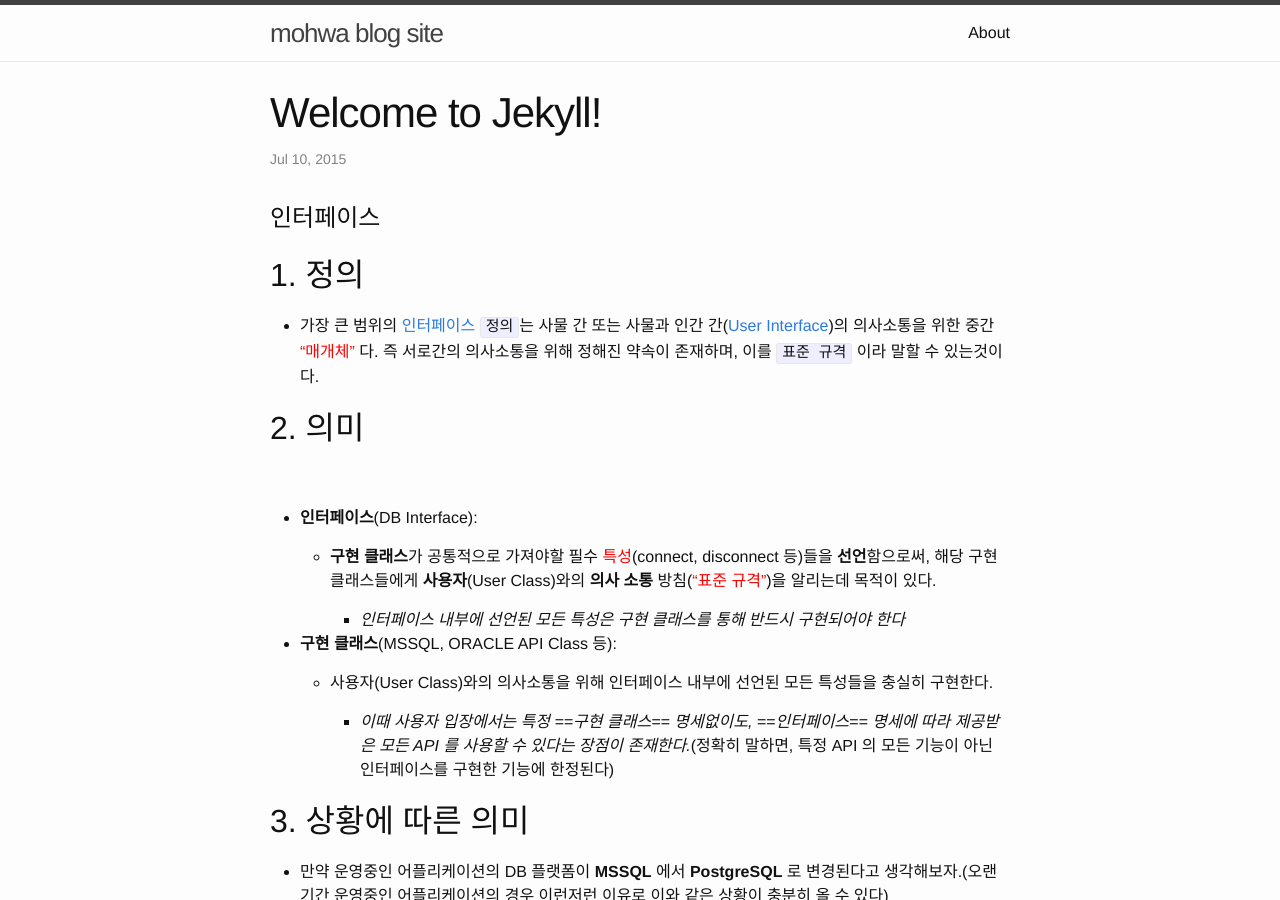
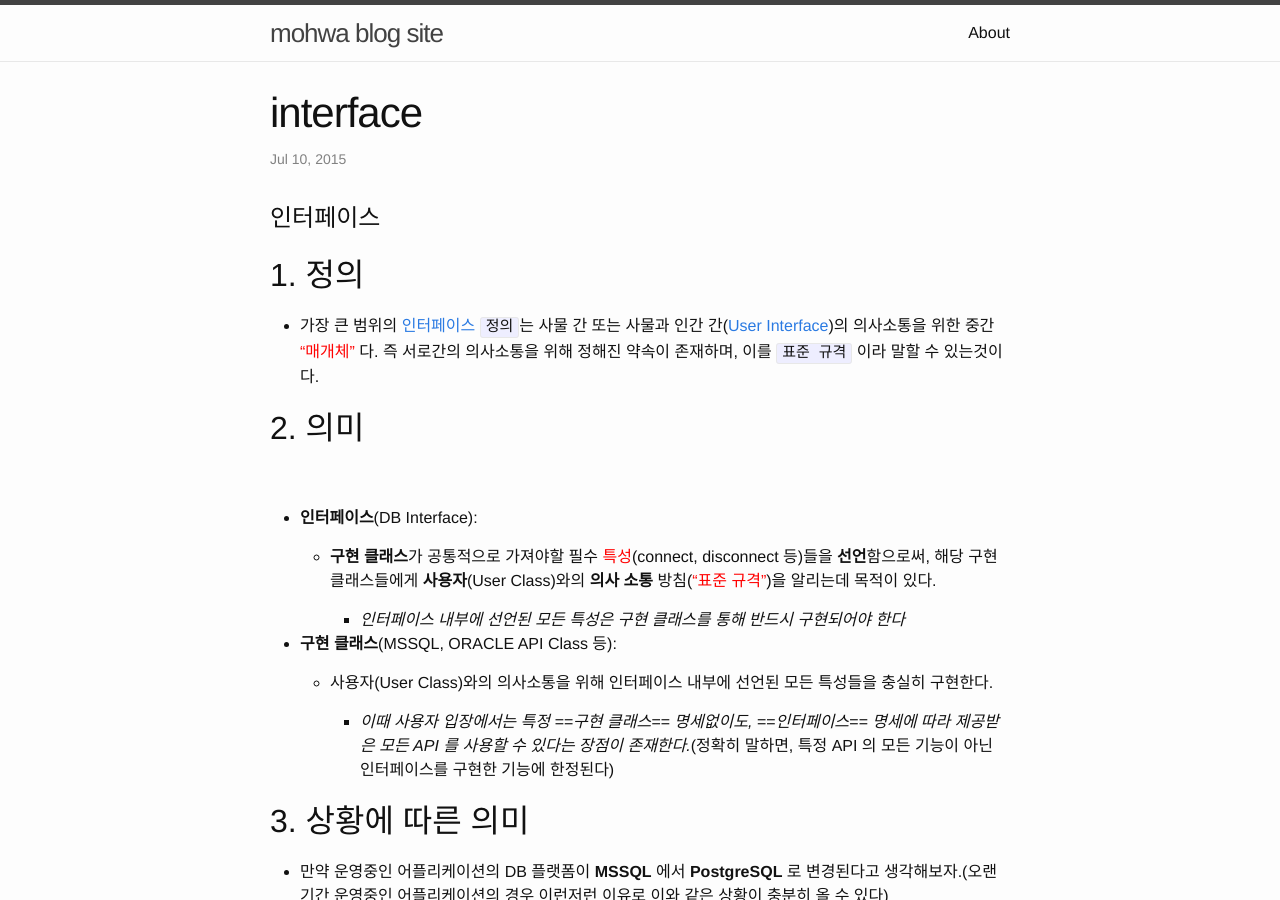
Before and after one commit to mohwa/blog, a Jekyll site: the page built from _posts/2015-07-10-interface.markdown, in a window 1280 px wide and 900 px high. Built offline with Jekyll 4.4.1, drawn with Linux system fonts in a browser that asks for light colours; some of the changed lines change nothing that is shown.

Commit message:
post blog content!!

```diff
--- a/_posts/2015-07-10-interface.md
+++ b/_posts/2015-07-10-interface.markdown
@@ -1,8 +1,9 @@
 ---
 layout: post
-title:  "Welcome to Jekyll!"
-date:   2015-07-10 16:48:00
-categories: Design Patterns
+title:  "interface"
+date:   2015-07-10 14:48:01
+# 변경하지 않는다 _site 내부에 생성되는 디렉토리 path 를 맞춰줘야한다(jekyll/update/2014/07....)
+categories: jekyll update
 ---
 #인터페이스
 
```
Also changed, not shown: 5 other files.
